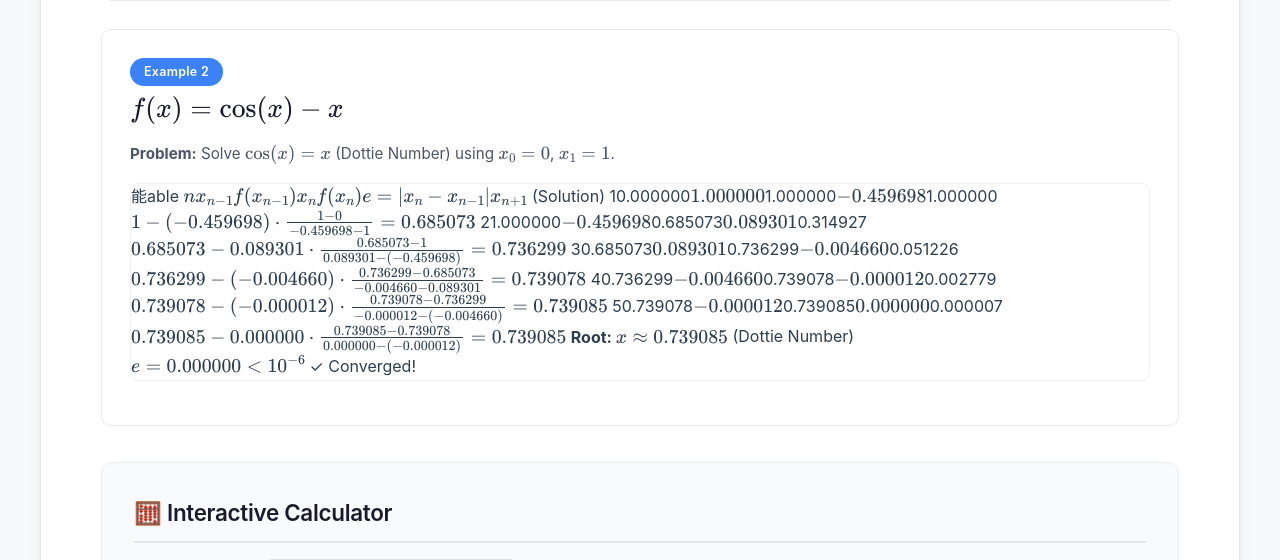
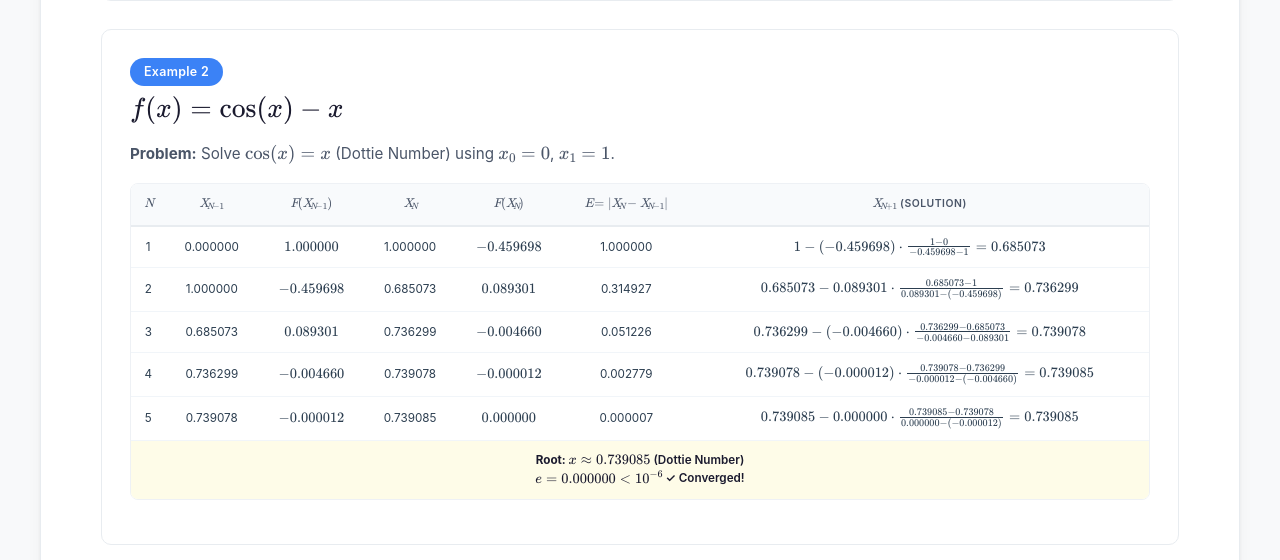
Before and after one commit to jez-stack/Secant-Method_App, a Flask app: page / in a window 1280 px wide. Shown: the part 1513-2073 px from the top of the page. Run offline with Flask 3, Linux system fonts and the light colour scheme; some libraries are stand-ins or nearby versions.

Commit message:
Update secant.html

```diff
--- a/templates/secant.html
+++ b/templates/secant.html
@@ -414,7 +414,7 @@
           <span class="example-badge">Example 2</span>
           <h2 style="margin-top:10px;border-bottom:none;padding-bottom:0;">$f(x) = \cos (x) - x$</h2>
           <p><strong>Problem:</strong> Solve $\cos (x) = x$ (Dottie Number) using $x_0 = 0$, $x_1 = 1$.</p>
-          <div class="table-wrapper">能able
+          <div class="table-wrapper"><table>
             <tr><th>$n$</th><th>$x_{n-1}$</th><th>$f(x_{n-1})$</th><th>$x_n$</th><th>$f(x_n)$</th><th>$e = |x_n - x_{n-1}|$</th><th>$x_{n+1}$ (Solution)</th></tr>
             <tr><td>1</td><td>0.000000</td><td>$1.000000$</td><td>1.000000</td><td>$-0.459698$</td><td>1.000000</td><td>$1 - (-0.459698) \cdot \frac{1-0}{-0.459698-1} = 0.685073$</td></tr>
             <tr><td>2</td><td>1.000000</td><td>$-0.459698$</td><td>0.685073</td><td>$0.089301$</td><td>0.314927</td><td>$0.685073 - 0.089301 \cdot \frac{0.685073-1}{0.089301-(-0.459698)} = 0.736299$</td></tr>
@@ -908,9 +908,9 @@
             var pdfHtml = '<html><head><style>';
             pdfHtml += 'body{font-family:Arial,sans-serif;padding:20px;color:#333;}';
             pdfHtml += 'h1{color:#1a237e;text-align:center;}h3{color:#333;}';
-            pdfHtml += 'table{border-collapse:collapse;width:100%;margin:15px 0;}';
-            pdfHtml += 'th{background:#3b82f6;color:white;padding:10px;font-size:0.85em;}';
-            pdfHtml += 'td{border:1px solid #ddd;padding:8px;text-align:center;font-size:0.85em;}';
+            pdfHtml += 'table{border-collapse:collapse;width:100%;margin:15px 0;border:1px solid #ccc;}';
+            pdfHtml += 'th{background:#3b82f6;color:white;padding:8px;border:1px solid #ddd;text-align:center;}';
+            pdfHtml += 'td{border:1px solid #ddd;padding:8px;text-align:center;}';
             pdfHtml += 'tr:nth-child(even){background:#f9f9f9;}';
             pdfHtml += '.info{margin:15px 0;color:#555;}';
             pdfHtml += '.root{background:#e8f5e9;padding:12px;border-radius:6px;text-align:center;font-size:1.2em;font-weight:bold;color:#2e7d32;}';
@@ -922,14 +922,16 @@
             pdfHtml += '<p class="info"><strong>x₀:</strong> ' + (window.lastData ? window.lastData.x0 : '') + ' | <strong>x₁:</strong> ' + (window.lastData ? window.lastData.x1 : '') + '</p>';
             pdfHtml += '<p class="info"><strong>Tolerance:</strong> ' + (window.lastData ? window.lastData.tol : '') + ' | <strong>Max Iter:</strong> ' + (window.lastData ? window.lastData.max_iter : '') + '</p>';
             pdfHtml += '<div class="root">✅ Root: ' + formatNum(window.lastResult.root, dec) + '</div>';
-            pdfHtml += '<h3>Iteration Table</h3><tr><tr><th>n</th><th>xₙ₋₁</th><th>f(xₙ₋₁)</th><th>xₙ</th><th>f(xₙ)</th><th>e</th><th>xₙ₊₁</th></tr>';
+            pdfHtml += '<h3>Iteration Table</h3>';
+            pdfHtml += '<table><thead><tr><th>n</th><th>xₙ₋₁</th><th>f(xₙ₋₁)</th><th>xₙ</th><th>f(xₙ)</th><th>e</th><th>xₙ₊₁</th></tr></thead><tbody>';
 
             window.lastResult.iterations.forEach(function(it) {
                 var e = it.error !== undefined ? it.error : Math.abs(it.x_n1 - it.x_n);
                 pdfHtml += '<tr><td>' + it.n + '</td><td>' + formatNum(it.x_n, dec) + '</td><td>' + formatNum(it.f_x_n, dec) + '</td><td>' + formatNum(it.x_n1, dec) + '</td><td>' + formatNum(it.f_x_n1, dec) + '</td><td>' + formatNum(e, dec) + '</td><td>' + formatNum(it.x_n1, dec) + '</td></tr>';
             });
 
-            pdfHtml += '</table><p class="info">✨ Converged in <strong>' + (window.lastResult.iterations.length - 1) + '</strong> iterations</p>';
+            pdfHtml += '</tbody></table>';
+            pdfHtml += '<p class="info">✨ Converged in <strong>' + (window.lastResult.iterations.length - 1) + '</strong> iterations</p>';
             pdfHtml += '<p style="text-align:center;color:#999;margin-top:30px;">Generated by Secant Method Calculator © 2026</p>';
             pdfHtml += '</body></html>';
 
@@ -938,7 +940,10 @@
             printWindow.document.close();
             printWindow.focus();
             setTimeout(function() { printWindow.print(); showToast('✅ PDF ready! Save as PDF in print dialog.'); }, 500);
-        } catch (e) { console.error('PDF export error:', e); showToast('❌ Export failed'); }
+        } catch (e) {
+            console.error('PDF export error:', e);
+            showToast('❌ Export failed');
+        }
     }
 
     function copyResults() {
```
